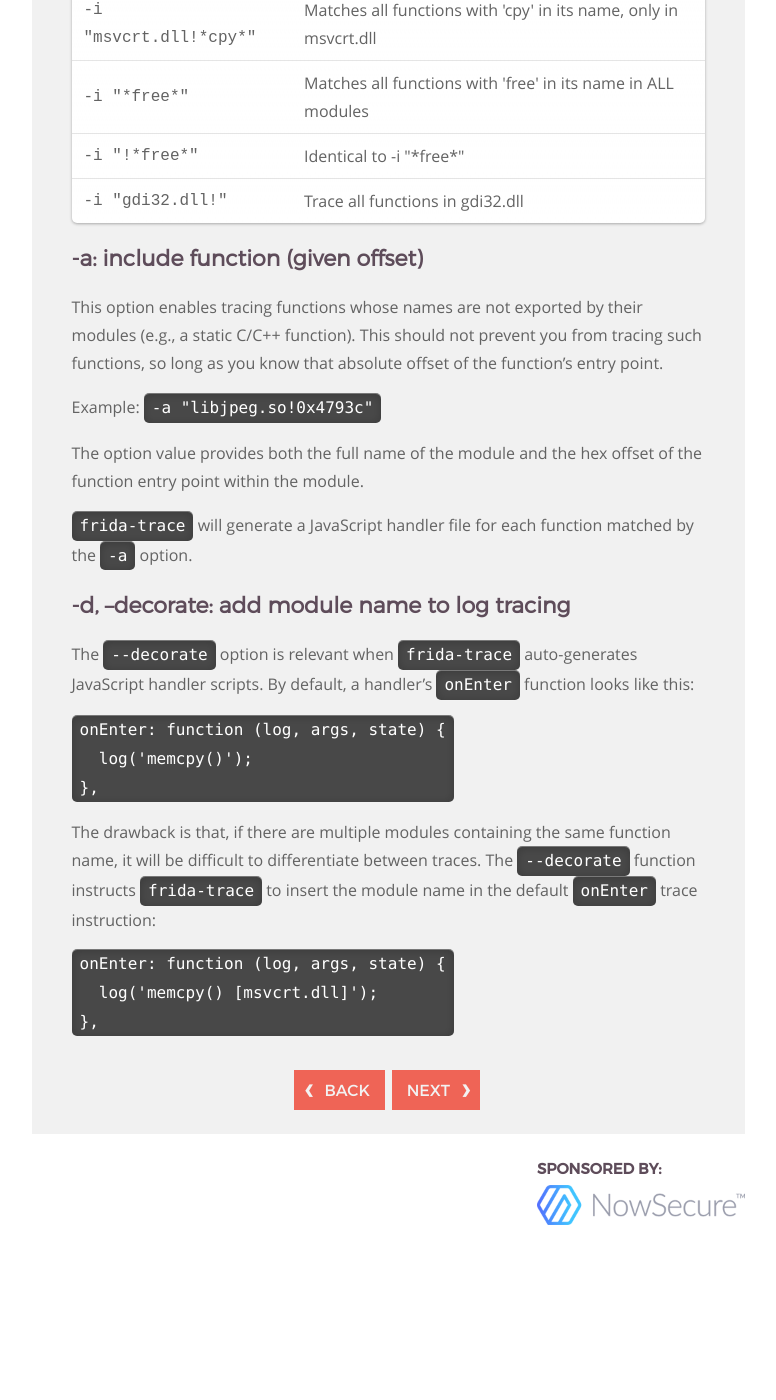
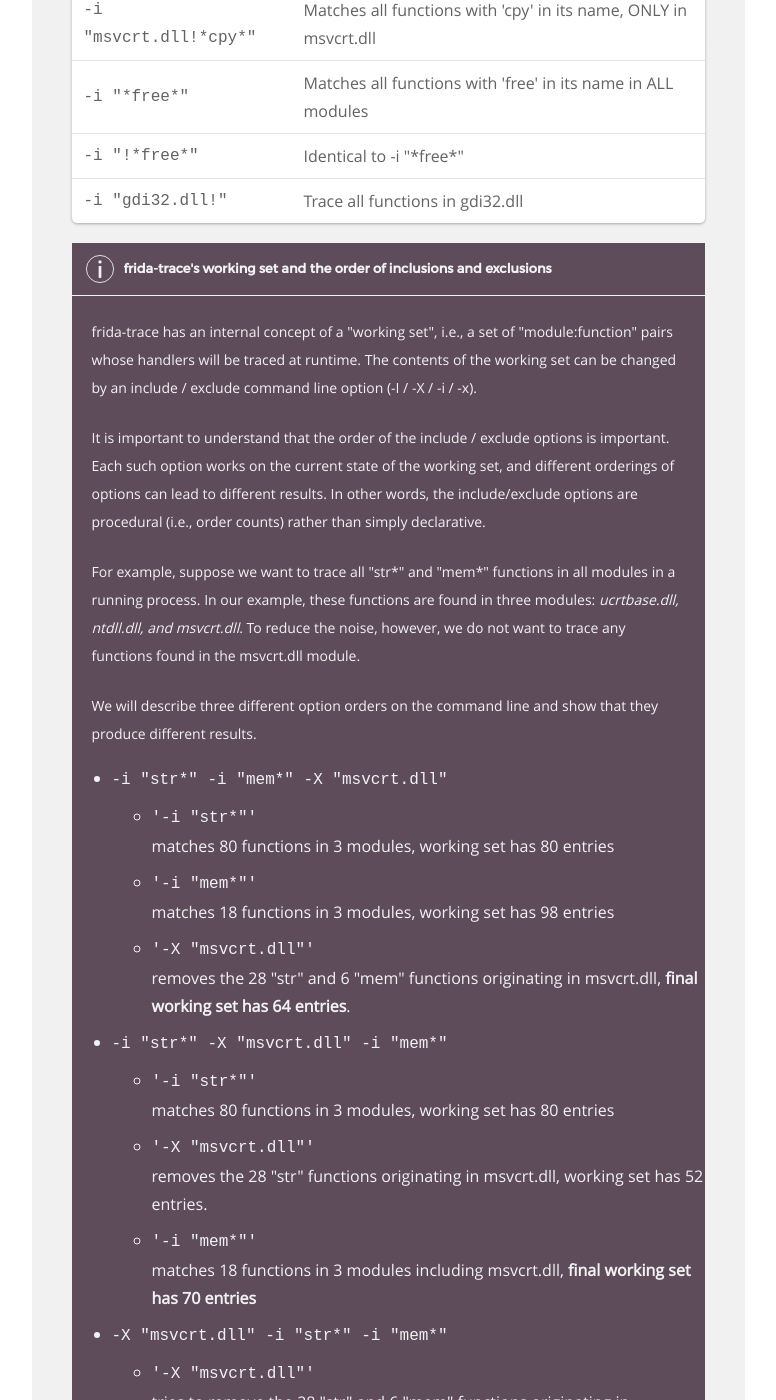
Before and after one commit to frida/frida-website, a Jekyll site: the page built from _docs/frida-trace.md, in a window 1280 px wide and 1400 px high, scrolled down 3650 px. Shown: the whole window, without its empty margins (364-1140 px from the left). Built offline with Jekyll 4.4.1, drawn with Linux system fonts in a browser that asks for light colours; before the commit the page ends 4885 px from its top, so only the background shows below that; some of the changed text lies outside the part shown.

Commit message:
Added 'note-info' documentation about frida-trace's concept of a working set, and the importance of include/exclude option order on the commmand line

```diff
--- a/_docs/frida-trace.md
+++ b/_docs/frida-trace.md
@@ -24,7 +24,7 @@ $ frida-trace -U -i "Java_*" com.samsung.faceservice
 $ frida-trace -p 1372 -i "msvcrt.dll!*mem*"
 
 # Trace all functions matching "*open*" in the process except
-# in mscvrt.dll
+# in msvcrt.dll
 $ frida-trace -p 1372 -i "*open*" -x "msvcrt.dll!*open*"
 
 # Trace an unexported function in libjpeg.so
@@ -110,7 +110,7 @@ by the `-I` option.
 
 To exclude specific functions after including an entire module, see the `-i` option.
 
-## -i, -x: include/exclude function (given name)
+## -i, -x: include/exclude function (glob-based)
 
 These options enable you to include or exclude matching functions according to
 your needs.  This is a flexible option, allowing a granularity ranging from
@@ -142,7 +142,7 @@ Here are some examples and their descriptions:
   <tbody>
     <tr>
       <td style="text-align: left; font-family: monospace;">-i "msvcrt.dll!*cpy*"</td>
-      <td style="text-align: left">Matches all functions with 'cpy' in its name, only in msvcrt.dll</td>
+      <td style="text-align: left">Matches all functions with 'cpy' in its name, ONLY in msvcrt.dll</td>
     </tr>
     <tr>
       <td style="text-align: left; font-family: monospace;">-i "*free*"</td>
@@ -159,7 +159,51 @@ Here are some examples and their descriptions:
   </tbody>
   </table>
 
-## -a: include function (given offset)
+<div class="note info">
+  <h5>frida-trace's working set and the order of inclusions and exclusions</h5>
+  <p>frida-trace has an internal concept of a "working set", i.e., a set of
+  "module:function" pairs whose handlers will be traced at runtime.  The contents of the
+  working set can be changed by an include / exclude command line option
+  (-I / -X / -i / -x).</p>
+  <p>It is important to understand that the order of the include / exclude
+  options is important.  Each such option works on the current state of the
+  working set, and different orderings of options can lead to
+  different results.  In other words, the include/exclude options are procedural
+  (i.e., order counts) rather than simply declarative.</p>
+  <p>For example, suppose we want to trace all "str*" and "mem*" functions in
+  all modules in a running process.  In our example, these functions are found
+  in  three modules: <i>ucrtbase.dll, ntdll.dll, and msvcrt.dll</i>.  To reduce the
+  noise, however, we do not want to trace any functions found in the msvcrt.dll
+  module.</p>
+  <p>We will describe three different option orders on the command line and
+  show that they produce different results.</p>
+  <ul>
+    <li><div style="font-family: monospace">-i "str*" -i "mem*" -X "msvcrt.dll"</div></li>
+      <ul>
+        <li><div style="font-family: monospace">'-i "str*"'</div> matches 80 functions in 3 modules, working set has 80 entries</li>
+        <li><div style="font-family: monospace">'-i "mem*"'</div> matches 18 functions in 3 modules, working set has 98 entries</li>
+        <li><div style="font-family: monospace">'-X "msvcrt.dll"'</div> removes the 28 "str" and 6 "mem" functions originating in
+        msvcrt.dll, <b>final working set has 64 entries</b>.</li>
+      </ul>
+    <li><div style="font-family: monospace">-i "str*" -X "msvcrt.dll" -i "mem*"</div></li>
+      <ul>
+        <li><div style="font-family: monospace">'-i "str*"'</div> matches 80 functions in 3 modules, working set has 80 entries</li>
+        <li><div style="font-family: monospace">'-X "msvcrt.dll"'</div> removes the 28 "str" functions originating in
+        msvcrt.dll, working set has 52 entries.</li>
+        <li><div style="font-family: monospace">'-i "mem*"'</div> matches 18 functions in 3 modules including msvcrt.dll, <b>
+        final working set has 70 entries</b></li>
+      </ul>
+    <li><div style="font-family: monospace">-X "msvcrt.dll" -i "str*" -i "mem*"</div></li>
+      <ul>
+        <li><div style="font-family: monospace">'-X "msvcrt.dll"'</div> tries to remove the 28 "str" and 6 "mem" functions originating in
+        msvcrt.dll.  Since the working set is empty, there is nothing to remove, working set has 0 entries.</li>
+        <li><div style="font-family: monospace">'-i "str*"'</div> matches 80 functions in 3 modules, working set has 80 entries</li>
+        <li><div style="font-family: monospace">'-i "mem*"'</div> matches 18 functions in 3 modules, <b>final working set has 98 entries</b></li>
+      </ul>
+  </ul>
+</div>
+
+## -a: include function (offset-based)
 
 This option enables tracing functions whose names are not exported by their
 modules (e.g., a static C/C++ function).  This should not prevent you from
@@ -184,8 +228,8 @@ handler scripts.  By default, a handler's `onEnter` function looks like this:
 },
 </code>
 
-The drawback is that, if there are multiple modules containing the same function
-name, it will be difficult to differentiate between traces.  The `--decorate`
+The drawback is that, if the same function name exists in multiple modules,
+it will be difficult to differentiate between function traces.  The `--decorate`
 function instructs `frida-trace` to insert the module name in the default
 `onEnter` trace instruction:
 
```
